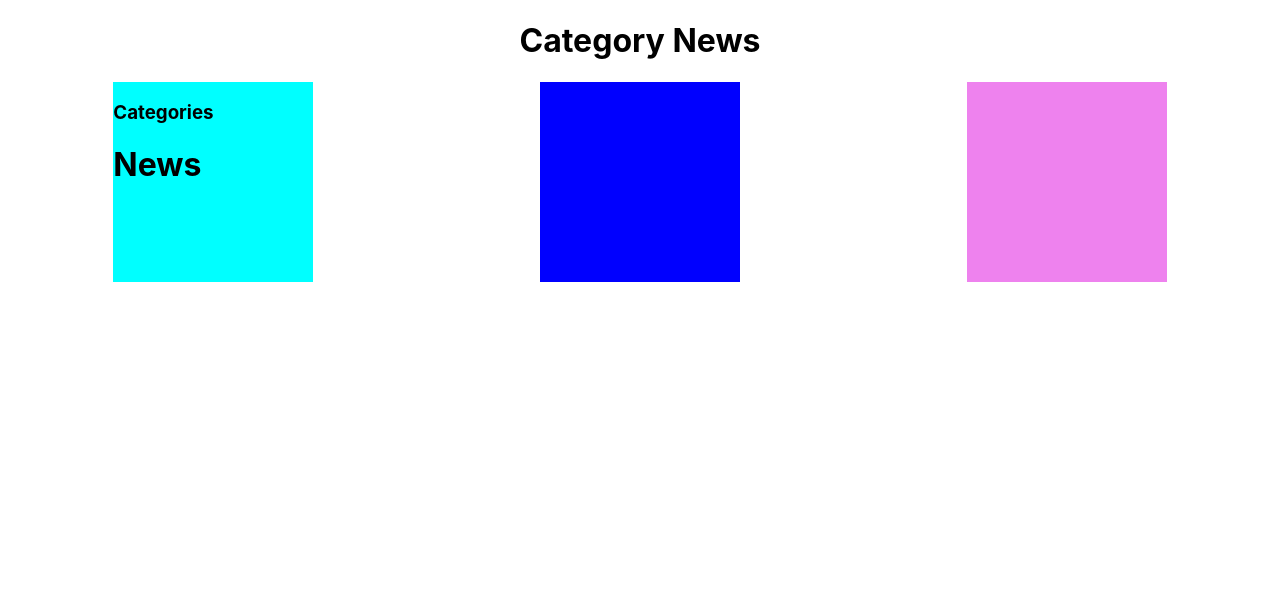
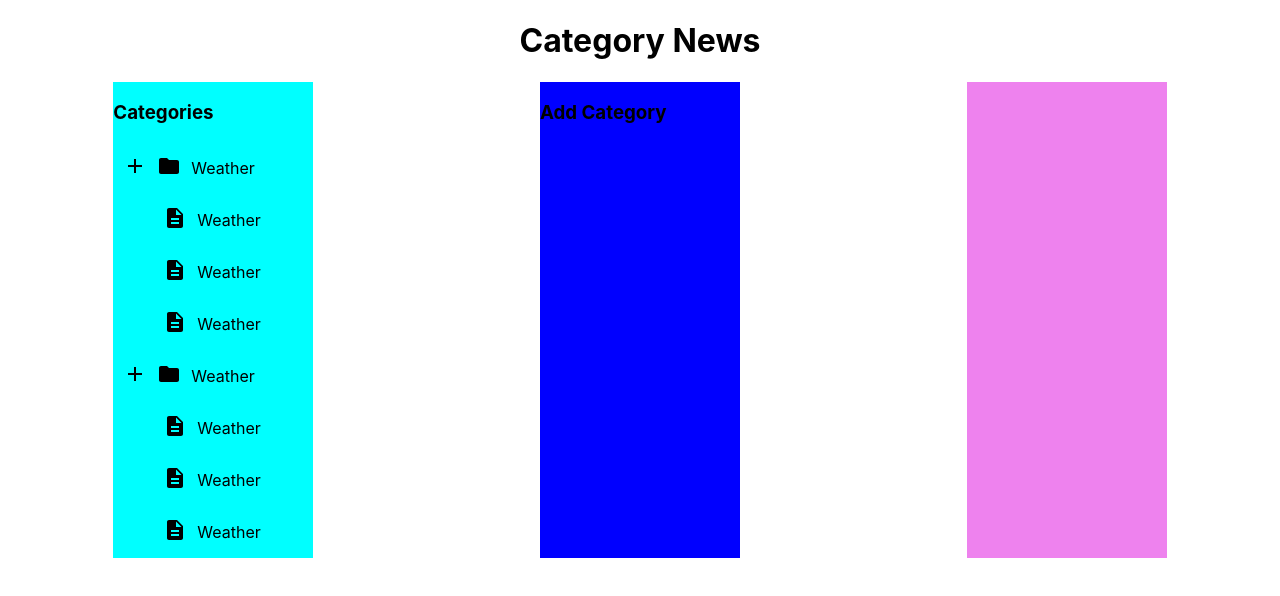
Before and after one commit to be320/Category-News, a React (Create React App) app in the folder frontend/: page / in a window 1280 px wide. Shown: the top 596 px of the page. Built offline with nearby package versions, Linux system fonts and the light colour scheme; no server answers.

Commit message:
Components files implemented

```diff
--- a/frontend/package.json
+++ b/frontend/package.json
@@ -4,6 +4,7 @@
   "private": true,
   "dependencies": {
     "@material-ui/core": "^4.11.0",
+    "@material-ui/icons": "^4.9.1",
     "@testing-library/jest-dom": "^4.2.4",
     "@testing-library/react": "^9.5.0",
     "@testing-library/user-event": "^7.2.1",
--- a/frontend/src/App.css
+++ b/frontend/src/App.css
@@ -30,3 +30,20 @@ h1{
   min-height: 200px;
   background-color: violet;
 }
+
+.category-row{
+  display: flex;
+  flex-direction: row;
+  align-items: center;
+}
+
+.lookup{
+  margin-left: 10px;
+}
+
+.news-row{
+  margin-left: 40px;
+  display: flex;
+  flex-direction: row;
+  align-items: center;
+}
--- a/frontend/src/App.js
+++ b/frontend/src/App.js
@@ -3,6 +3,8 @@ import './App.css';
 import Category from './sideComponents/Category';
 import News from './sideComponents/News';
 import axios from 'axios';
+import CategoryForm from './sideComponents/CategoryForm'
+import NewsForm from './sideComponents/NewsForm'
 
 function App() {
 
@@ -26,12 +28,18 @@ function App() {
       <h3>Categories</h3>
       <Category />
       <News />
+      <News />
+      <News />
+      <Category />
+      <News />
+      <News />
+      <News />
     </div>
     <div className="category-container">
-
+    <CategoryForm />
     </div>
     <div className="news-container">
-
+    {/* <NewsForm /> */}
     </div>
     </div>
     </div>
--- a/frontend/src/sideComponents/Category.js
+++ b/frontend/src/sideComponents/Category.js
@@ -1,9 +1,21 @@
 import React from 'react';
+import {Add,Folder,FolderOpen} from '@material-ui/icons'
 
 const Category = () => {
     return(
+    <div>
     <div className="category-row">
-    <div className="lookup"></div>
+    <div className="lookup">
+        <Add/>
+    </div>
+    <div className="lookup">
+        <Folder/>
+    </div>
+    <div className="lookup">
+        <p>Weather</p>
+    </div>
+
+    </div>
     </div>
     )
 
--- /dev/null
+++ b/frontend/src/sideComponents/CategoryForm.js
@@ -0,0 +1,13 @@
+import React from 'react';
+
+const CategoryForm = () => {
+
+    return(
+        <div>
+           <h3>Add Category</h3>
+        </div>
+    );
+
+}
+
+export default CategoryForm;
--- a/frontend/src/sideComponents/News.js
+++ b/frontend/src/sideComponents/News.js
@@ -1,9 +1,18 @@
-import React from 'react';
+import React from "react";
+import {Add,Folder,FolderOpen,Description} from '@material-ui/icons';
 
 const News = () => {
-    return(
-        <h1>News</h1>
-        )
-}
+  return (
+    <div className="news-row">
+
+      <div className="lookup">
+        <Description />
+      </div>
+      <div className="lookup">
+        <p>Weather</p>
+      </div>
+    </div>
+  );
+};
 
 export default News;
--- /dev/null
+++ b/frontend/src/sideComponents/NewsForm.js
@@ -0,0 +1,13 @@
+import React from 'react'
+
+const NewsForm = () => {
+
+    return(
+        <div>
+            <h3>News Form</h3>
+        </div>
+    )
+
+}
+
+export default NewsForm;
```
Also changed, not shown: 1 other file (tests, documents, lock files or other folders).
